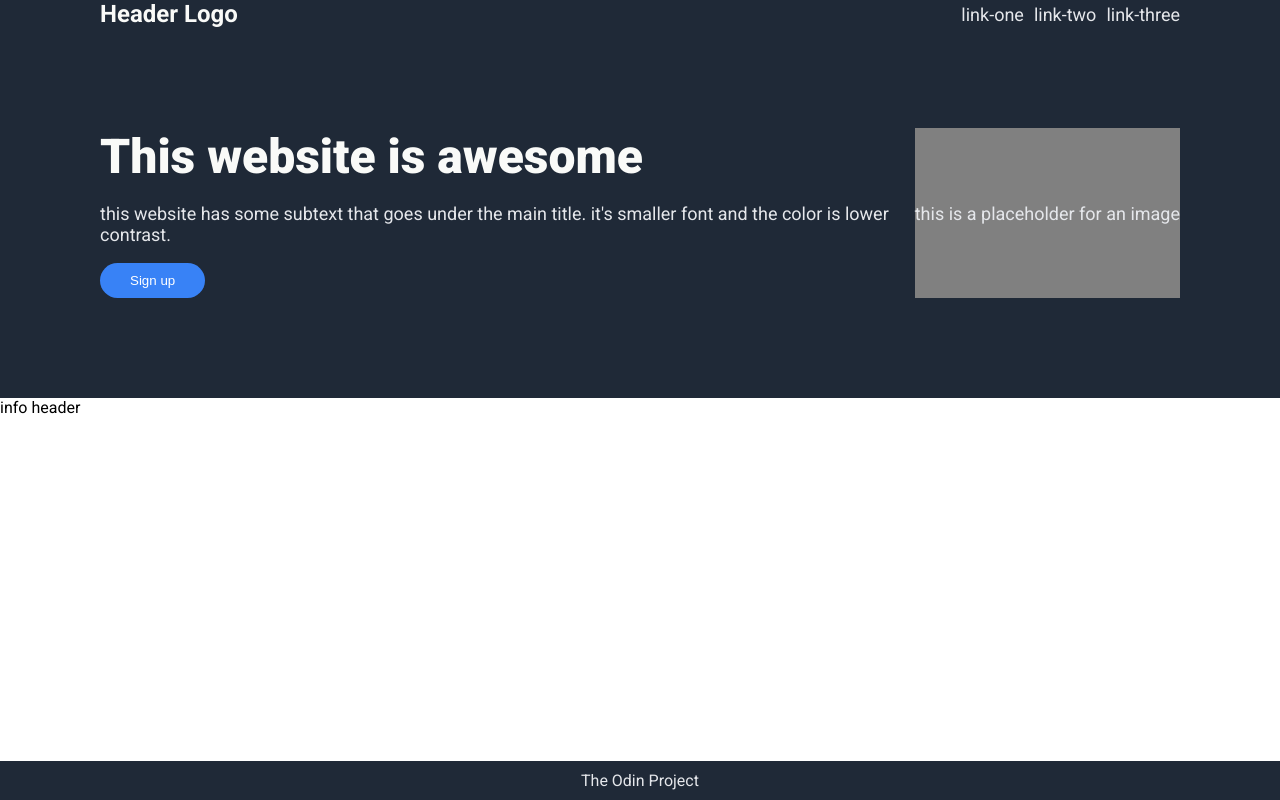
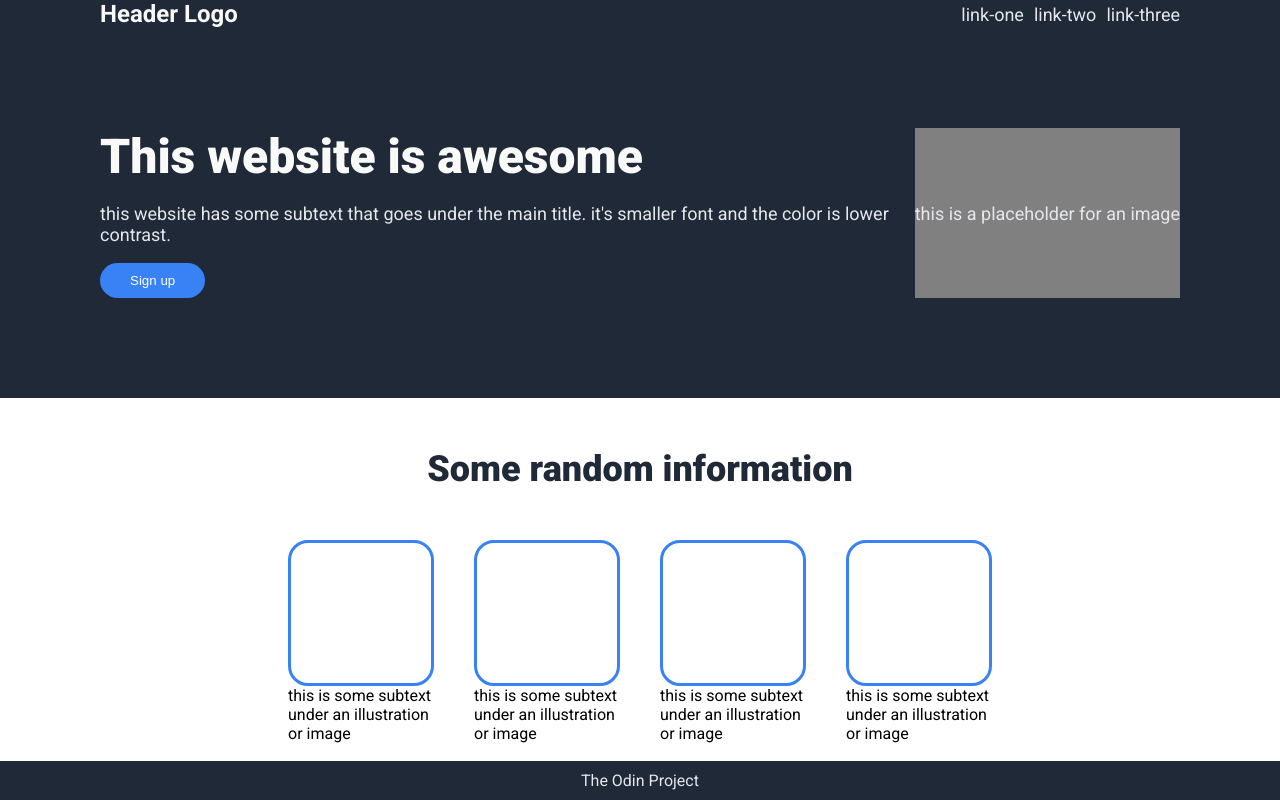
Before and after one commit to Ahmedhatem307/Landing-Page, a plain HTML site: page index.html in a window 1280 px wide. Drawn offline with Linux system fonts and the light colour scheme.

Commit message:
Added section 3

```diff
--- a/index.html
+++ b/index.html
@@ -41,8 +41,25 @@
     </div>
 
     <div class="random">
-        <div class="info">info header</div>
-
+        <div class="info">Some random information</div>
+        <div class="info-row">
+            <div class="item1">
+                <div class="image"></div>
+                <div class="txt">this is some subtext under an illustration or image</div>
+            </div>
+            <div class="item2">
+                <div class="image"></div>
+                <div class="txt">this is some subtext under an illustration or image</div>
+            </div>
+            <div class="item3">
+                <div class="image"></div>
+                <div class="txt">this is some subtext under an illustration or image</div>
+            </div>
+            <div class="item4">
+                <div class="image"></div>
+                <div class="txt">this is some subtext under an illustration or image</div>
+            </div>
+        </div>
     </div>
 
 </div>
--- a/style.css
+++ b/style.css
@@ -39,10 +39,7 @@ a{
 .content{
     display: flex;
     flex-direction: column;
-
-
 }
-
 .container{
     background-color: #1f2937;
     display: flex;
@@ -57,7 +54,6 @@ a{
 p{
     font-size: 18px;
     color:#e5e7eb;
-
 }
 .img{
     background-color: gray;
@@ -75,3 +71,34 @@ p{
     border: 0;
     padding: 10px 30px;
 }
+.random{
+    display: flex;
+    flex-direction: column;
+    align-items: center;
+}
+.info{
+    font-size: 36px;
+    color: #1f2937;
+    font-weight: 900;
+    margin: 50px;
+}
+.info-row{
+    display: flex;
+    gap: 40px;
+    align-items: center;
+}
+.image{
+    border-color: #3882f6;
+    border-style:solid;
+    padding: 70px;
+    border-radius: 20px;
+    max-width: 70px;
+}
+.item1, .item2, .item3, .item4{
+   display: flex;
+   flex-direction: column;
+   align-items: center;
+}
+.txt{
+    max-width: 146px;
+}
```
